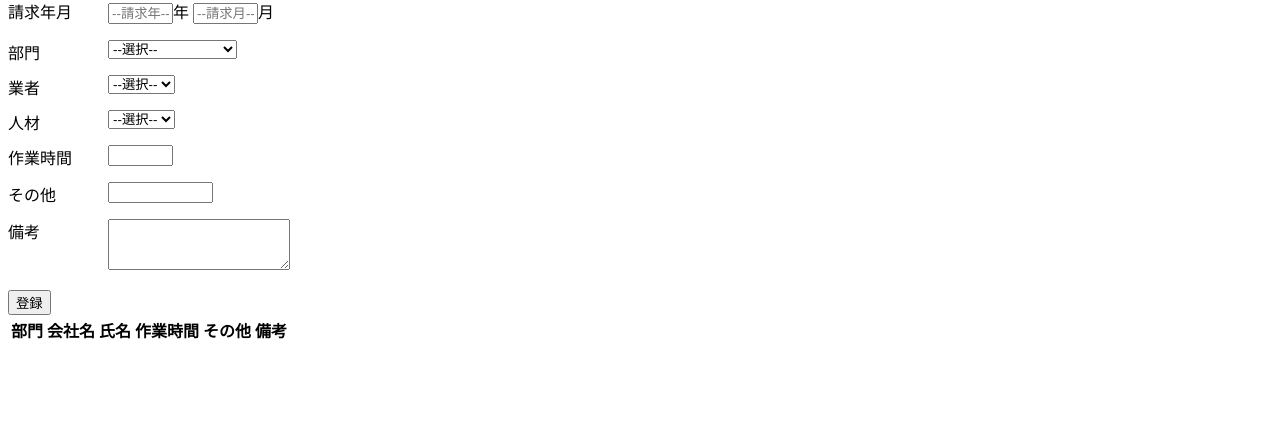
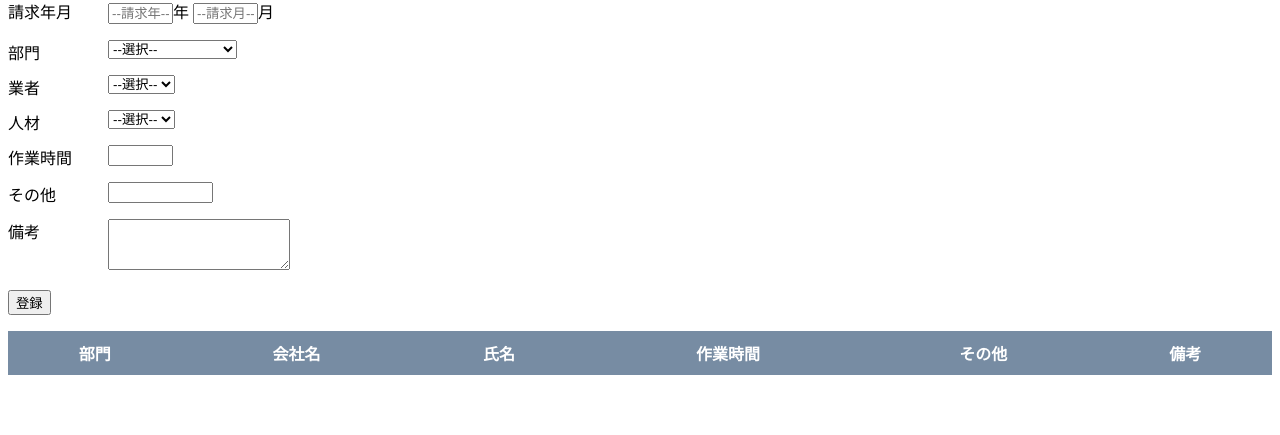
Before and after one commit to YShiozaki01/temporary_staffing, a Flask app: page / in a window 1280 px wide. Shown: the part 76-511 px from the top of the page. Run offline with Flask 3, Linux system fonts and the light colour scheme; data comes from the database, SQL or seed files in the repository; both versions use the stored data as it was after the commit; lists and menus that the app fills with data are empty.

Commit message:
feat: 入力結果を一覧表示する機能を追加

```diff
--- a/app.py
+++ b/app.py
@@ -36,8 +36,15 @@ def get_vendor_list(department_code):
 
 # 人材のリストを作成
 def get_resource_list(vendor_code):
-    sql = f"""SELECT コード, 名称 || '　(' || 勤務帯 || ' ' || 業務内容 || ' @' || 基本単価 || ')' as 人材情報
-        FROM MHuman_resources WHERE 業者コード = {vendor_code} and 削除 is NULL ORDER BY 名称;"""
+    # sql = f"""
+    #     SELECT コード, 名称 || '　(' || 勤務帯 || ' ' || 業務内容 || ' @' || 基本単価 || ')' as 人材情報
+    #     FROM MHuman_resources WHERE 業者コード = {vendor_code} AND 名称 like '%{keyword}%' AND 削除 is NULL
+    #     ORDER BY 名称;
+    #     """
+    sql = f"""
+        SELECT コード, 名称 || '　(' || 勤務帯 || ' ' || 業務内容 || ' @' || 基本単価 || ')' as 人材情報
+        FROM MHuman_resources WHERE 業者コード = {vendor_code} AND 削除 is NULL ORDER BY 名称;
+        """
     conn = get_db_connection()
     cur = conn.cursor()
     cur.execute(sql)
@@ -132,9 +139,11 @@ def regist_data():
         send_dict["department_code"] = request.form.get("department")
         send_dict["department_name"] = get_department_name(send_dict["department_code"])
         send_dict["vendor_list"] = get_vendor_list(send_dict["department_code"])
+    # send_dict["keyword"] = "%" if request.form.get("keyword") == "" else request.form.get("keyword")
     if not request.form.get("vendor") == "":
         send_dict["vendor_code"] = request.form.get("vendor")
         send_dict["vendor_name"] = get_vendor_name(send_dict["vendor_code"])
+        # send_dict["resource_list"] = get_resource_list(send_dict["vendor_code"], send_dict["keyword"])
         send_dict["resource_list"] = get_resource_list(send_dict["vendor_code"])
     if not request.form.get("resource") == "":
         send_dict["resource_code"] = request.form.get("resource")
--- /dev/null
+++ b/static/motion.js
@@ -0,0 +1,23 @@
+document.addEventListener('DOMContentLoaded',pageLoad)
+
+// ページをロードした時にテキストボックスにリスナを登録
+function pageLoad() {
+    const keyword = document.querySelector("#keyword");
+    textbox.addEventListener('keydown', enterKeyPress);
+}
+
+// テキストボックスでEnterキーが押されたらコンソールに文字を表示
+function enterKeyPress(event) {
+    if (event.key === "Enter") {
+        function () {
+            //formオブジェクトを取得する
+            var form1 = document.querySelector("form1");
+            //Submit形式指定する（post/get）
+            form.method = "post";
+            //action先を指定する
+            form.action = "/register";
+            //Submit実行
+            fm.submit();
+          }
+    }
+}
--- a/static/style.css
+++ b/static/style.css
@@ -3,3 +3,29 @@ label {
     float: left;
     width: 100px;
 }
+
+.design04 {
+    width: 100%;
+    text-align: center;
+    border-collapse: collapse;
+    border-spacing: 0;
+   }
+   .design04 tr:nth-child(2n+1) {
+    background: #e9faf9;
+   }
+   .design04 th {
+    padding: 10px;
+    background: #778ca3;
+    border-right: solid 1px #778ca3;
+    color: #ffffff;
+   }
+   .design04 th:last-child {
+    border-right: none;
+   }
+   .design04 td {
+    padding: 10px;
+    border-right: solid 1px #778ca3;
+   }
+   .design04 td:last-child {
+    border-right: none;
+   }
--- a/templates/index.html
+++ b/templates/index.html
@@ -2,7 +2,7 @@
 
 {% block body %}
 
-    <form action="/register" method="post">
+    <form action="/register" id="form1" method="post">
         <p>
             <label>請求年月</label>
             <input type="text" id="year" name="year" size="5" placeholder="--請求年--"
@@ -42,6 +42,8 @@
                     <option value={{ resource["コード"] }}>{{ resource["人材情報"] }}</option>
                 {% endfor %}
             </select>
+            <!-- <input type="text" name="keyword" size="5" id="keyword"
+            value={% if "keyword" in send_dict %}{{ send_dict["keyword"] }}{% endif %}> -->
         </p>
         <p>
             <label>作業時間</label>
@@ -59,8 +61,8 @@
         </p>
         <button type="submit" name="button" value="entry">登録</button>
     </form>
-
-    <table>
+    <p></p>
+    <table class="design04">
         <thead>
             <tr>
                 <th>部門</th>
@@ -84,19 +86,6 @@
             {% endfor %}
         </tbody>
     </table>
-    <!-- <script>
-        const send_json ={}
-        const select1 = document.querySelector(".select1");
-        select1.addEventListener("input", function (event) {
-            const value = event.currentTarget.value;
-            console.log(`${value}が選択された`);
-        });
-
-        const button = document.querySelector("#register")
-        button.addEventListener("click", function () {
-            location.href = "/entry";
-        });
-
-    </script>         -->
+    <script src="motion.js"></script>
 
 {% endblock %}
```
Also changed, not shown: database/database.db.
